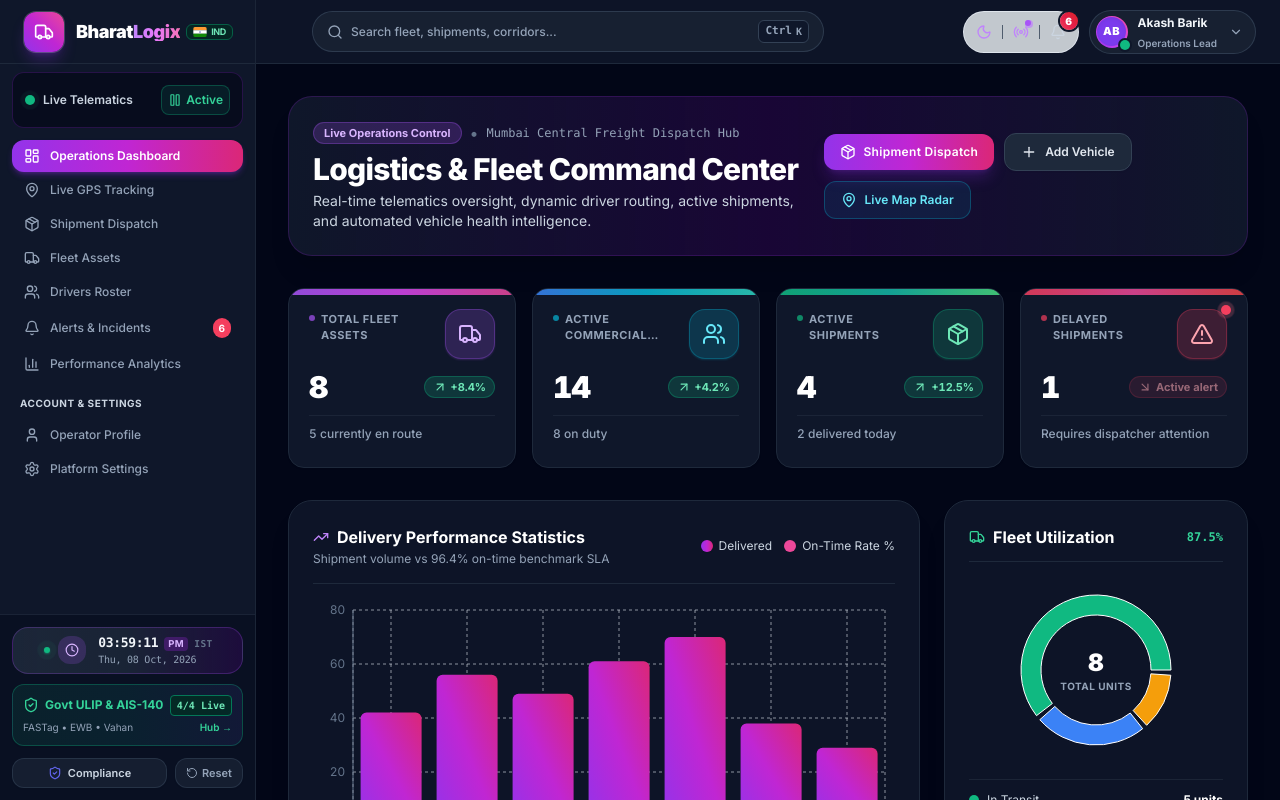
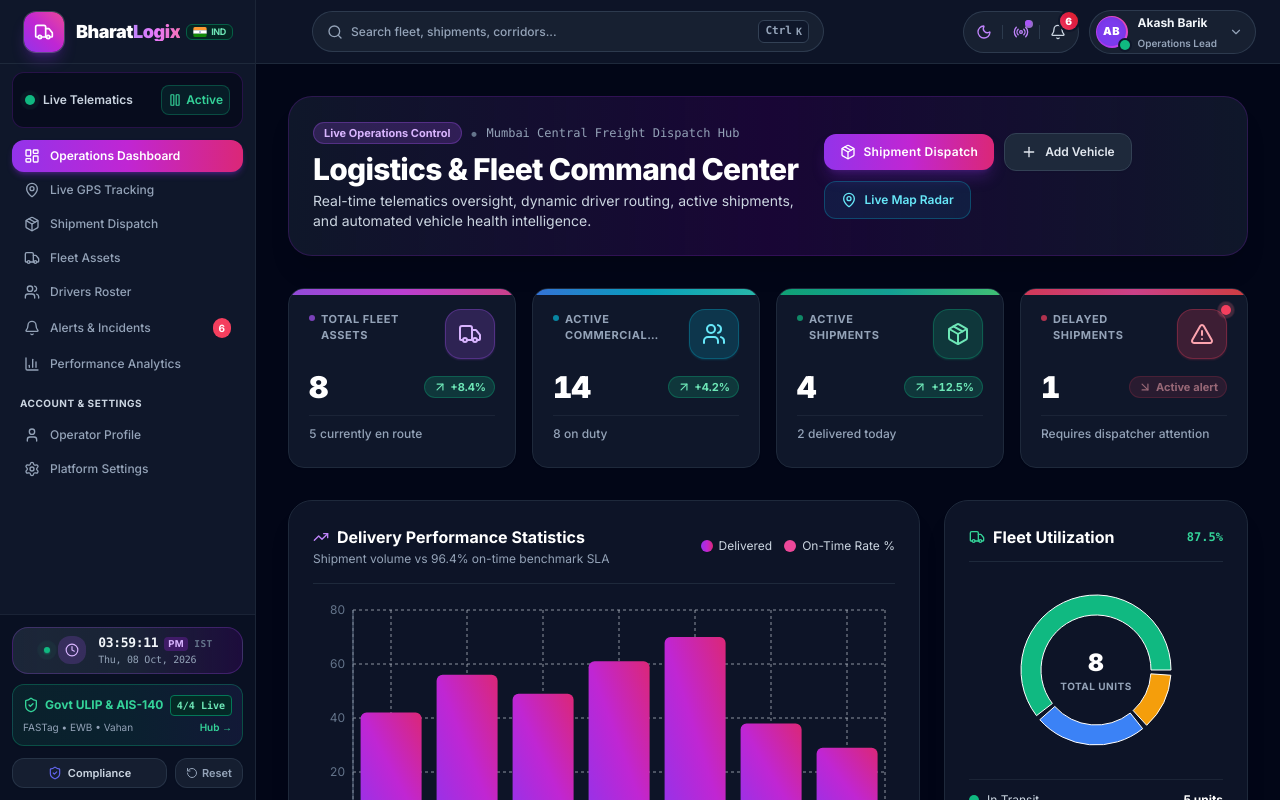
Before and after one commit to Sushanth666/Logistics-Fleet-Tracking-Platform, a React (Vite) app: page / in a window 1280 px wide. Built offline with nearby package versions, Linux system fonts and the light colour scheme.

Commit message:
fix(theme): adapt navbar utility dock pill and controls to dark mode background

```diff
--- a/src/components/alerts/AlertDropdown.jsx
+++ b/src/components/alerts/AlertDropdown.jsx
@@ -24,7 +24,7 @@ export const AlertDropdown = ({ isDocked = false, className = '' }) => {
         onClick={() => setIsOpen(!isOpen)}
         className={
           isDocked
-            ? `relative p-2 rounded-full transition-all cursor-pointer text-slate-700 hover:text-slate-900 dark:text-slate-300 dark:hover:text-white hover:bg-white dark:hover:bg-slate-800 flex items-center justify-center ${className}`
+            ? `relative p-2 rounded-full transition-all cursor-pointer text-slate-700 hover:text-slate-900 dark:text-slate-300 dark:hover:text-white hover:bg-white dark:hover:bg-slate-700/80 flex items-center justify-center ${className}`
             : `relative p-2.5 rounded-xl border transition-all cursor-pointer shadow-sm bg-white hover:bg-slate-50 border-slate-200 text-slate-700 hover:text-slate-900 dark:bg-slate-900 dark:hover:bg-slate-800 dark:border-slate-800 dark:text-slate-300 dark:hover:text-white ${className}`
         }
         aria-label="View notifications"
--- a/src/components/layout/Navbar.jsx
+++ b/src/components/layout/Navbar.jsx
@@ -83,15 +83,15 @@ export const Navbar = ({ onOpenSidebar, onScrollToTop }) => {
           </button>
 
           {/* Unified Utility Action Dock */}
-          <div className="flex items-center p-1 rounded-full bg-slate-100/80 dark:bg-slate-850/70 border border-slate-200/90 dark:border-slate-750 shadow-2xs">
-            <ThemeToggle className="!border-0 !shadow-none !bg-transparent hover:!bg-white dark:hover:!bg-slate-800 !rounded-full !p-2" />
+          <div className="flex items-center p-1 rounded-full bg-slate-100/80 dark:bg-slate-800/60 border border-slate-200/90 dark:border-slate-700/80 shadow-2xs transition-colors duration-200">
+            <ThemeToggle isDocked={true} />
 
             <div className="h-3.5 w-px bg-slate-200 dark:bg-slate-700/80 mx-0.5 hidden sm:block" />
 
             {/* Quick Link to Map Tracking */}
             <Link
               to="/tracking"
-              className="hidden sm:inline-flex relative p-2 rounded-full text-purple-600 dark:text-purple-400 hover:bg-white dark:hover:bg-slate-800 transition-all items-center justify-center cursor-pointer group shrink-0"
+              className="hidden sm:inline-flex relative p-2 rounded-full text-purple-600 dark:text-purple-400 hover:bg-white dark:hover:bg-slate-700/80 transition-all items-center justify-center cursor-pointer group shrink-0"
               title="Live GPS Radar Map (/tracking)"
               aria-label="Open Live Radar Map"
             >
--- a/src/components/layout/ThemeToggle.jsx
+++ b/src/components/layout/ThemeToggle.jsx
@@ -2,17 +2,21 @@ import React from 'react';
 import { useTheme } from '../../context/ThemeContext';
 import { Sun, Moon } from 'lucide-react';
 
-export const ThemeToggle = ({ showLabel = false, className = '' }) => {
+export const ThemeToggle = ({ showLabel = false, isDocked = false, className = '' }) => {
   const { toggleTheme, isDark } = useTheme();
 
   return (
     <button
       onClick={toggleTheme}
-      className={`p-2.5 rounded-xl border transition-all duration-200 cursor-pointer shadow-xs select-none flex items-center justify-center group ${
-        isDark
-          ? 'bg-slate-800/80 hover:bg-slate-800 border-slate-700/80 hover:border-purple-500/50 text-slate-200'
-          : 'bg-white hover:bg-slate-100 border-slate-200 hover:border-amber-400/50 text-slate-700'
-      } ${className}`}
+      className={
+        isDocked
+          ? `p-2 rounded-full transition-all duration-200 cursor-pointer select-none flex items-center justify-center group hover:bg-white dark:hover:bg-slate-700/80 text-slate-700 dark:text-slate-300 ${className}`
+          : `p-2.5 rounded-xl border transition-all duration-200 cursor-pointer shadow-xs select-none flex items-center justify-center group ${
+              isDark
+                ? 'bg-slate-800/80 hover:bg-slate-800 border-slate-700/80 hover:border-purple-500/50 text-slate-200'
+                : 'bg-white hover:bg-slate-100 border-slate-200 hover:border-amber-400/50 text-slate-700'
+            } ${className}`
+      }
       aria-label={isDark ? "Switch to Light Mode" : "Switch to Dark Mode"}
       title={isDark ? "Switch to Light Mode" : "Switch to Dark Mode"}
     >
```
